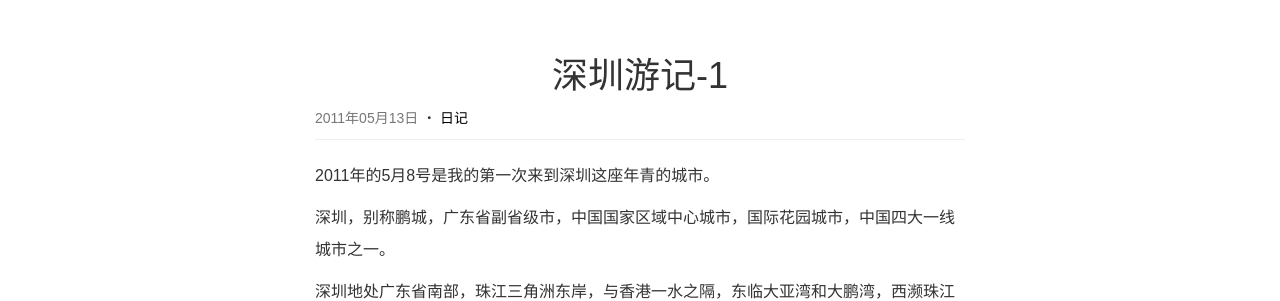
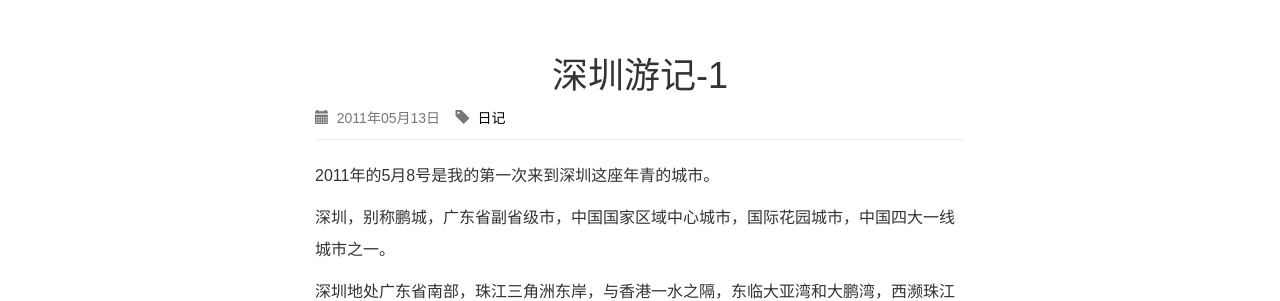
Before and after one commit to jinchangle/xiashuangxi.github.io, a Jekyll site: the page built from _posts/article/2011-05-13-diary-shengzheng-1.md, in a window 1280 px wide. Shown: the part 434-735 px from the top of the page. Built offline with Jekyll 4.4.1, drawn with Linux system fonts in a browser that asks for light colours; nearby versions of some CDN libraries; comment, search, counter and statistics services are not loaded.

Commit message:
Update post.html

```diff
--- a/_layouts/post.html
+++ b/_layouts/post.html
@@ -6,8 +6,13 @@
 <div class="container" >
     <div class="page-header">
         <h1 style="text-align:center;">{{ page.title }}</h1>
-        <span class="tag">{{ page.date| date:"%Y年%m月%d日" }}</span>
-         ・
+        <span class="tag">
+            <span class="glyphicon glyphicon-calendar" aria-hidden="true"></span>&nbsp;
+            {{ page.date| date:"%Y年%m月%d日" }}
+        </span>&nbsp;&nbsp;
+        <span class="tag">
+            <span class="glyphicon glyphicon-tag" aria-hidden="true"></span>&nbsp;
+        </span>
         {% for tag in page.tags %}
         <vkbd><a href='/blog/tag/{{tag}}/'>{{ tag }}</a></vkbd>
         {% endfor %}
```
